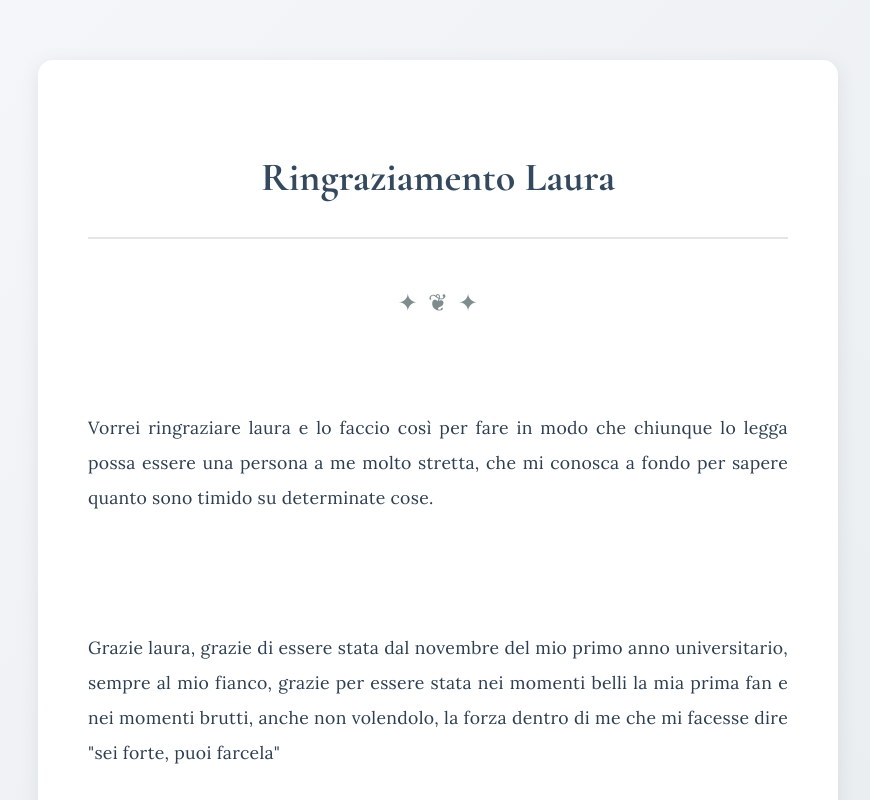
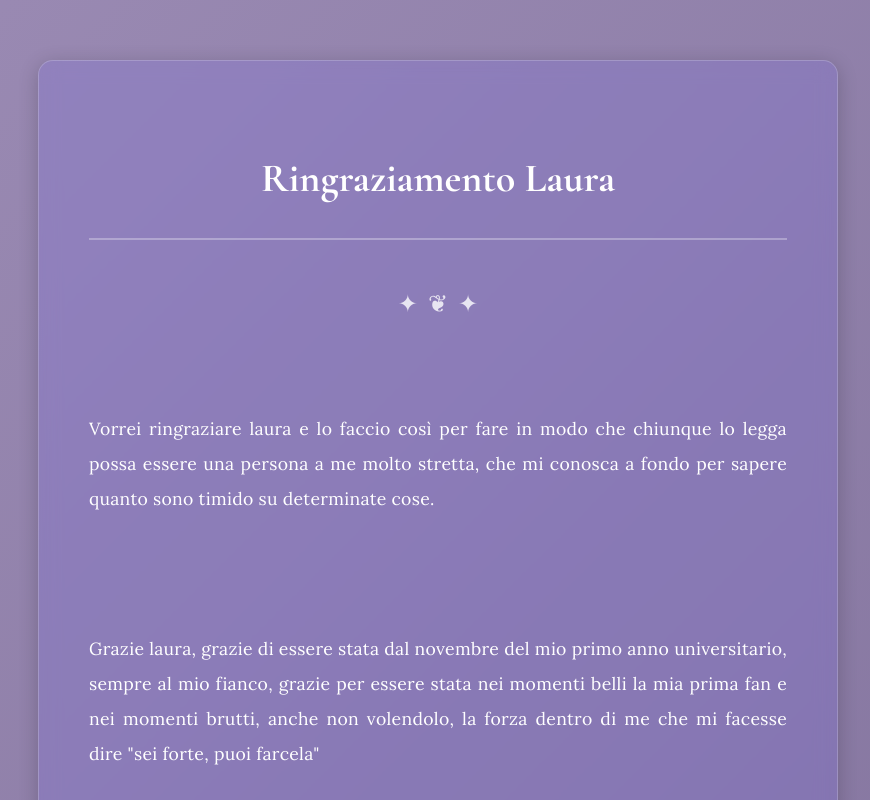
Before and after one commit to Oggetto-selvoso/ringraziamento-laura, a plain HTML site: page index.html in a window 1280 px wide. Shown: the top 800 px of the page, without its empty margins (202-1072 px from the left). Drawn offline with nearby package versions, Linux system fonts and the light colour scheme.

Commit message:
Update index.html

```diff
--- a/index.html
+++ b/index.html
@@ -4,7 +4,6 @@
     <meta charset="UTF-8">
     <meta name="viewport" content="width=device-width, initial-scale=1.0">
     <title>Ringraziamento Laura</title>
-    <!-- Aggiungiamo un font elegante da Google Fonts -->
     <link href="https://fonts.googleapis.com/css2?family=Cormorant+Garamond:wght@400;700&family=Lora:ital@0;1&display=swap" rel="stylesheet">
     <style>
         body {
@@ -13,37 +12,40 @@
             max-width: 800px;
             margin: 0 auto;
             padding: 20px;
-            background: linear-gradient(135deg, #f5f7fa 0%, #e4e8eb 100%);
-            color: #2c3e50;
+            background: linear-gradient(135deg, #9b8bb4 0%, #7c6d97 100%);
+            color: white;
             min-height: 100vh;
         }
         .container {
-            background-color: white;
+            background: rgba(123, 104, 238, 0.2);
             padding: 50px;
             border-radius: 15px;
-            box-shadow: 0 4px 20px rgba(0,0,0,0.08);
+            box-shadow: 0 4px 20px rgba(0,0,0,0.2);
             margin: 40px auto;
+            backdrop-filter: blur(10px);
+            border: 1px solid rgba(255, 255, 255, 0.2);
         }
         .text {
             white-space: pre-line;
             text-align: justify;
             font-size: 1.1em;
             letter-spacing: 0.3px;
+            color: white;
         }
         h1 {
             font-family: 'Cormorant Garamond', serif;
-            color: #34495e;
+            color: white;
             text-align: center;
             margin-bottom: 40px;
             font-size: 2.5em;
             font-weight: 700;
-            border-bottom: 2px solid #e5e5e5;
+            border-bottom: 2px solid rgba(255, 255, 255, 0.3);
             padding-bottom: 20px;
         }
         .decorator {
             text-align: center;
             margin: 30px 0;
-            color: #7f8c8d;
+            color: rgba(255, 255, 255, 0.8);
             font-size: 1.5em;
         }
         p {
@@ -54,7 +56,7 @@
             font-style: italic;
             margin-top: 40px;
             font-size: 1.1em;
-            color: #7f8c8d;
+            color: rgba(255, 255, 255, 0.9);
         }
         @media (max-width: 600px) {
             body {
@@ -68,14 +70,12 @@
                 font-size: 2em;
             }
         }
-        /* Effetto hover elegante sui paragrafi */
         .text p {
             transition: transform 0.3s ease;
         }
         .text p:hover {
             transform: translateX(10px);
         }
-        /* Decorazione elegante */
         .decorator:before,
         .decorator:after {
             content: "✦";
```
